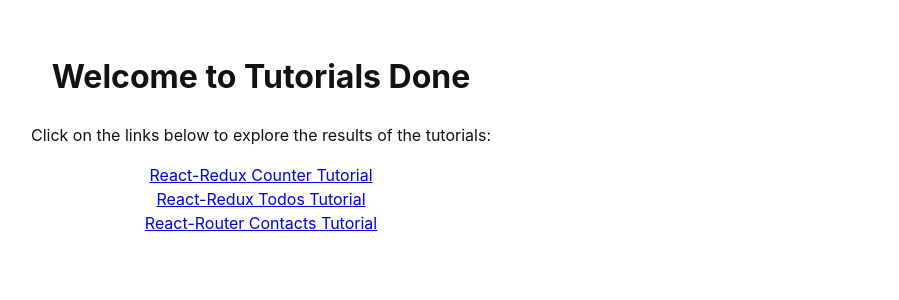
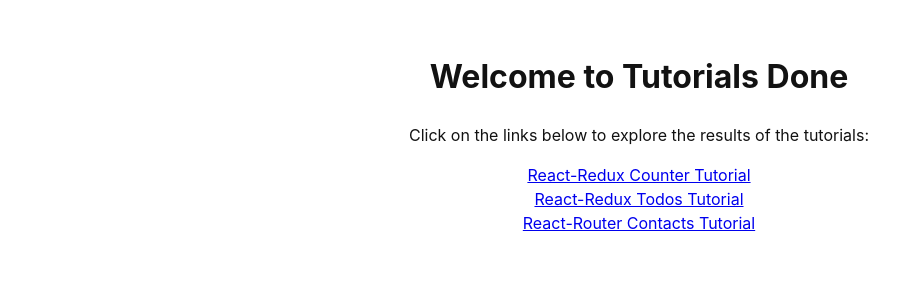
Before and after one commit to breenatheseira/completed-react-tutorials, a React (Vite) app: page / in a window 1280 px wide. Shown: the top 300 px of the page, without its empty margins (1-900 px from the left). Built offline with nearby package versions, Linux system fonts and the light colour scheme; no server answers; what miragejs would draw is missing.

Commit message:
Fixing Contacts, Homepage & Error page CSS

```diff
--- a/src/app/App.jsx
+++ b/src/app/App.jsx
@@ -77,7 +77,7 @@
 
 function Home(){
   return (
-    <div>
+    <div id="homepage-root">
       <h1>Welcome to Tutorials Done</h1>
       <p>Click on the links below to explore the results of the tutorials:</p>
       <div>
@@ -101,7 +101,7 @@
 
 function NoMatch() {
   return (
-    <div>
+    <div id="homepage-root">
       <h2>Nothing to see here!</h2>
       <p>
         <Link to="/">Go to the home page</Link>
--- a/src/app/index.css
+++ b/src/app/index.css
@@ -32,9 +32,7 @@
 
 #root {
   height: 100%;
-  max-width: 1280px;
-  margin: 0 auto;
-  padding: 2rem;
+  width: 100%;
   text-align: center;
   display: flex;
 }
@@ -52,6 +50,7 @@
   border-radius: 8px;
   padding: 0.5rem 0.75rem;
   background-color: white;
+  box-shadow: 0 0px 1px hsla(0, 0%, 0%, 0.2), 0 1px 2px hsla(0, 0%, 0%, 0.2);
   line-height: 1.5;
   margin: 0;
 }
@@ -62,3 +61,9 @@
 button:hover {
   box-shadow: 0 0px 1px hsla(0, 0%, 0%, 0.6), 0 1px 2px hsla(0, 0%, 0%, 0.2);
 }
+
+#homepage-root {
+  margin: 0 auto;
+  padding: 2rem;
+  text-align: center;
+}
--- a/src/app/routes/contacts-root.jsx
+++ b/src/app/routes/contacts-root.jsx
@@ -39,7 +39,7 @@
   }, [q])
 
   return (
-    <>
+    <div id='contacts-root'>
       <div id="sidebar">
         <h1>React Router Contacts</h1>
         <div>
@@ -107,6 +107,6 @@
       >
         <Outlet />
       </div>
-    </>
+    </div>
   );
 }
--- a/src/features/contacts/assets/contacts.css
+++ b/src/features/contacts/assets/contacts.css
@@ -1,8 +1,7 @@
-#root {
+#contacts-root {
   display: flex;
   height: 100%;
   width: 100%;
-}
 
   button:active {
     box-shadow: 0 0px 1px hsla(0, 0%, 0%, 0.4);
@@ -327,3 +326,4 @@
     justify-content: center;
     width: 100%;
   }
+}
--- a/src/features/counter/counter.css
+++ b/src/features/counter/counter.css
@@ -7,6 +7,5 @@
   button {
     color: #3992ff;
     font-weight: 500;
-    box-shadow: 0 0px 1px hsla(0, 0%, 0%, 0.2), 0 1px 2px hsla(0, 0%, 0%, 0.2);
   }
 }
--- a/src/features/todos/assets/todo.css
+++ b/src/features/todos/assets/todo.css
@@ -3,6 +3,12 @@
   margin: 0 auto;
   text-align: center;
   display: block;
+
+  textarea,
+  input,
+  button {
+    box-shadow: none;
+  }
 
   /* Main content */
 
```
Lines whose indentation alone changed are shown as unchanged.
